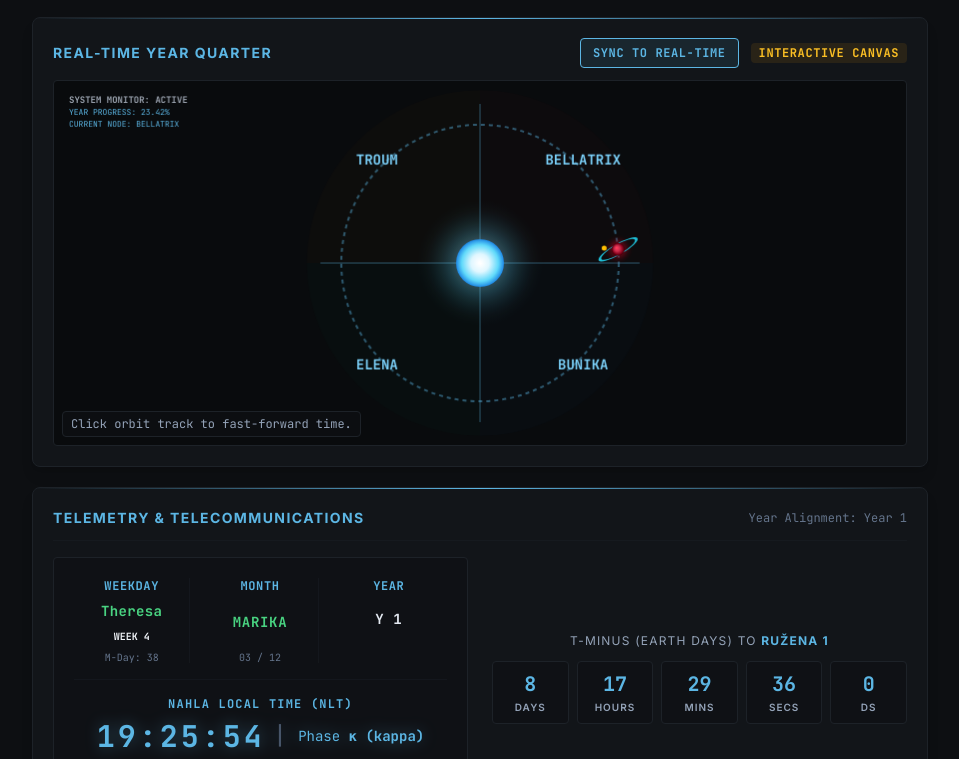
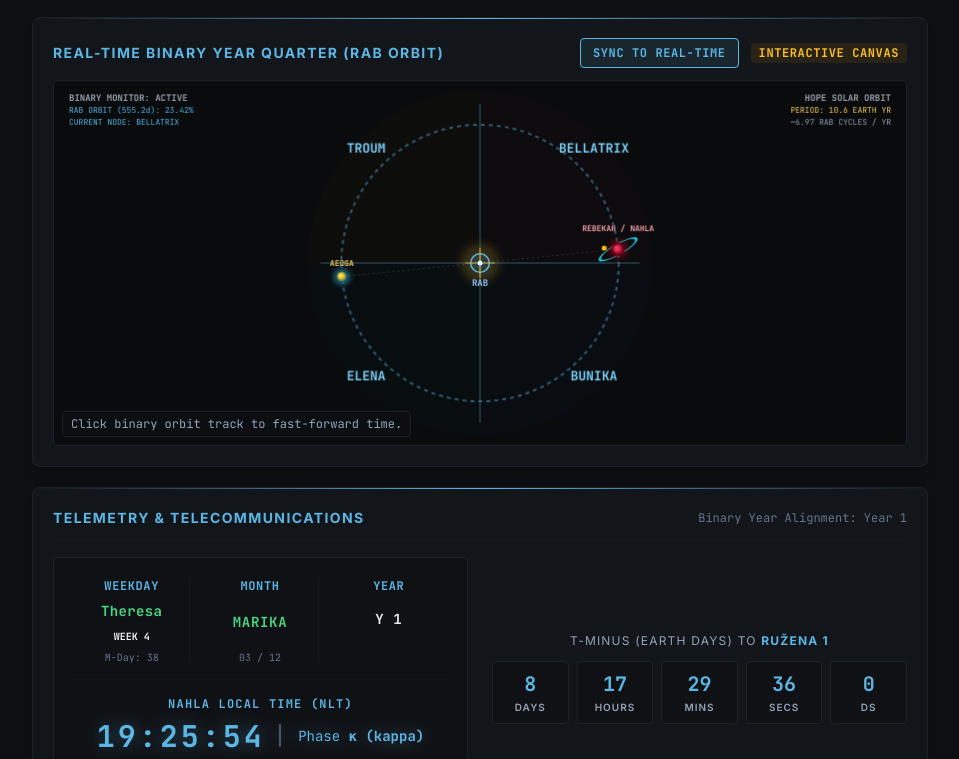
Before and after one commit to Lysander666/nahla-tracker, a plain HTML site: page nahla_calendar_system.html in a window 1280 px wide. Shown: the part 104-863 px from the top of the page, without its empty margins (160-1119 px from the left). Drawn offline with nearby package versions, Linux system fonts and the light colour scheme.

Commit message:
Update terminology for binary orbit system

```diff
--- a/nahla_calendar_system.html
+++ b/nahla_calendar_system.html
@@ -70,7 +70,7 @@
           </h1>
         </div>
         <p class="text-[10px] sm:text-xs text-slate-500 mt-1 uppercase tracking-wider">
-           Hypi Bra EV-P d5-78 | Orbiting Body: Rebekah (6) | Moon: Nahla (6 a)
+           Hypi Bra EV-P d5-78 | Binary Pair: Rebekah (6) &amp; Aeoga (7) | Moon: Nahla (6 a)
         </p>
       </div>
       <a href="index.html" class="px-2.5 py-1.5 rounded border border-[#1d2228] text-[10px] sm:text-xs text-slate-400 hover:text-[#5cb6e4] hover:border-[#5cb6e4] transition-all font-mono whitespace-nowrap">
@@ -86,7 +86,7 @@
 
         <div class="flex flex-col sm:flex-row justify-between items-start sm:items-center gap-2.5 mb-3">
           <span class="text-xs sm:text-sm text-[#5cb6e4] font-bold uppercase tracking-widest font-sans">
-            Real-Time Year Quarter
+            Real-Time Binary Year Quarter (RAB Orbit)
           </span>
           <div class="flex items-center gap-3 w-full sm:w-auto justify-between sm:justify-end">
             <button id="reset-time-btn" class="px-3 py-1.5 text-[11px] sm:text-xs font-mono font-bold rounded border border-[#5cb6e4] text-[#5cb6e4] bg-[#5cb6e4]/10 hover:bg-[#5cb6e4]/20 hover:shadow-[0_0_12px_rgba(92,182,228,0.3)] transition-all uppercase tracking-wider bg-[#0f1115]">
@@ -101,7 +101,7 @@
         <div class="relative w-full aspect-[4/3] sm:aspect-[16/9] md:aspect-[21/9] bg-[#090b0d] rounded border border-[#1d2228] overflow-hidden">
           <canvas id="orbitalCanvas" class="w-full h-full block cursor-crosshair"></canvas>
           <div class="absolute bottom-2 left-2 right-2 sm:right-auto bg-[#0d0f12]/90 border border-[#1d2228] px-2 py-1 rounded text-[10px] sm:text-xs font-mono text-slate-400 pointer-events-none text-center sm:text-left">
-            Click orbit track to fast-forward time.
+            Click binary orbit track to fast-forward time.
           </div>
         </div>
       </section>
@@ -262,7 +262,7 @@
       <!-- Calendar Grid Panel -->
       <section class="bg-[#121519] border border-[#1d2228] rounded-lg p-3 sm:p-5 shadow-lg">
         <h3 class="text-[11px] sm:text-xs text-[#5cb6e4] mb-4 uppercase tracking-wider sm:tracking-widest font-semibold font-mono">
-          555 day Nahlan calendar - 4 Quarters | 12 Months at 46 days each
+          555 day Nahlan calendar - 4 Quarters | 12 Months at 46 days each (RAB Binary Year)
         </h3>
 
         <!-- 12 Months Grid -->
@@ -313,13 +313,13 @@
     const WEEKDAY_SHORTS = ["ABE", "JAN", "MIR", "MAR", "THE", "FER", "HER", "ASM", "SAR", "GAU", "CHA"];
 
     const MONTHS_LORE = [
-      { name: "Hope", desc: "Sun of fierce beginnings, blue-white light and rebirth.", alignment: "Start of Year / Peak Sunlight" },
-      { name: "Simone", desc: "Primeval scorching planet of the healing dawn and the life-giving breath.", alignment: "Late Morning Orbit" },
-      { name: "Marika", desc: "Mystical dark ringed world of secrets and promise.", alignment: "Approaching Outer Orbit" },
+      { name: "Hope", desc: "Sun of fierce beginnings, blue-white light and rebirth.", alignment: "Start of Binary Cycle / RAB Periapsis" },
+      { name: "Simone", desc: "Primeval scorching planet of the healing dawn and the life-giving breath.", alignment: "Late Morning Binary Arc" },
+      { name: "Marika", desc: "Mystical dark ringed world of secrets and promise.", alignment: "Approaching Outer Binary Node" },
       { name: "Ružena", desc: "Marika's sister world, it is also shrouded in mystique, darkness and hidden wonder.", alignment: "High Horizon Phase" },
-      { name: "Rayne", desc: "Dazzling pink/red goddess of the middle system.", alignment: "Stellar Apex Alignment" },
+      { name: "Rayne", desc: "Dazzling pink/red goddess of the middle system.", alignment: "Binary Apex Alignment" },
       { name: "Báthory", desc: "The earth/night goddess. Honouring Nahla's dense, metal and sulphur-rich planetary mantle.", alignment: "Peak Magnetic Alignment" },
-      { name: "Aeoga", desc: "God of dust, sterility, and the burning heat of Hope. Day 277 commences the Festival of Mot - a 1-day dark beer event celebrating the furthest point from Hope and the return.", alignment: "Aphelion" },
+      { name: "Aeoga", desc: "God of dust, sterility, and the burning heat of Hope. Day 277 commences the Festival of Mot - a 1-day dark beer event celebrating the furthest point of the binary orbit and the return.", alignment: "RAB Apoapsis (Outer Binary Node)" },
       { name: "Skaði", desc: "Goddess of cosmic love, beauty, and the locked bond of giant and moon.", alignment: "Tidal Symmetrical Node" },
       { name: "Draupadi", desc: "Goddess of high mountain peaks, offering shelter and safe passage through the shadows of the descending orbit.", alignment: "Descending Node" },
       { name: "Sita", desc: "Goddess of writing, cosmic records, and mapping the stars.", alignment: "Apsidal Alignment" },
@@ -418,7 +418,7 @@
 
         const daysRemainingInFestival = totalDaysInYear - dayOfYear;
         msUntilNextMilestone = (daysRemainingInFestival * DAY_MS) + msLeftInCurrentDay;
-        nextMilestoneName = `Year ${year + 1}, Hope 1 (Perihelion)`;
+        nextMilestoneName = `Year ${year + 1}, Hope 1 (RAB Periapsis)`;
       }
 
       return {
@@ -556,6 +556,7 @@
       const h = canvas.height / window.devicePixelRatio;
       const cx = w / 2;
       const cy = h / 2;
+      const mobileScale = w < 480 ? 0.85 : 1.0;
 
       ctx.clearRect(0, 0, w, h);
 
@@ -573,7 +574,7 @@
         ctx.fill();
       }
 
-      // Brightened Orbit line tracking
+      // Brightened Binary Orbit track
       ctx.strokeStyle = "rgba(92, 182, 228, 0.45)";
       ctx.lineWidth = 2;
       ctx.setLineDash([4, 4]);
@@ -594,10 +595,9 @@
         ctx.stroke();
 
         const textTheta = theta + Math.PI/4;
-        const labelR = orbitRad * 1.05;
+        const labelR = orbitRad * 1.16;
 
-        // Enlarged and brightened Quarter titles (Bellatrix, Bunika, etc.)
-        const sizeMultiplier = w < 480 ? 1.1 : 1.35;
+        const sizeMultiplier = w < 480 ? 1.0 : 1.3;
         ctx.font = `bold ${Math.round(10 * sizeMultiplier)}px "JetBrains Mono", Courier, monospace`;
         ctx.fillStyle = "#7dd3fc";
         ctx.textBaseline = "middle";
@@ -606,40 +606,102 @@
       }
 
       // ==========================================
-      // CENTER: Primary Star Hope (A5 Vb Blue-White)
-      // ==========================================
-      const starRad = w < 480 ? 18 : 24;
-
-      // 1. Broad stellar corona / ambient glow
-      const coronaGrad = ctx.createRadialGradient(cx, cy, starRad * 0.4, cx, cy, starRad * 2.8);
-      coronaGrad.addColorStop(0, 'rgba(165, 230, 255, 0.45)');
-      coronaGrad.addColorStop(0.4, 'rgba(97, 218, 251, 0.20)');
-      coronaGrad.addColorStop(1, 'transparent');
-      ctx.fillStyle = coronaGrad;
-      ctx.beginPath();
-      ctx.arc(cx, cy, starRad * 2.8, 0, 2 * Math.PI);
-      ctx.fill();
-
-      // 2. Photosphere (blazing white core to electric cyan/blue edge)
-      const starGrad = ctx.createRadialGradient(cx, cy, 1, cx, cy, starRad);
-      starGrad.addColorStop(0, '#ffffff');       // Pure white core
-      starGrad.addColorStop(0.35, '#e0f7ff');    // Ultra-hot blue-white
-      starGrad.addColorStop(0.75, '#61dafb');    // Electric cyan mid
-      starGrad.addColorStop(1, '#1e88e5');       // Deep blue limb
-      ctx.fillStyle = starGrad;
-      ctx.beginPath();
-      ctx.arc(cx, cy, starRad, 0, 2 * Math.PI);
-      ctx.fill();
-
-// ==========================================
-      // ORBIT TRACK: Rebekah (Red Giant + Ring) & Nahla
+      // BINARY POSITIONS: Rebekah & Aeoga around RAB
       // ==========================================
       const progressRatio = nDate.dayOfYear / nDate.totalDaysInYear;
       const planetAngle = (progressRatio * 2 * Math.PI) - Math.PI / 2;
+      const aeogaAngle  = planetAngle + Math.PI; // Counter-orbiting 180 deg opposite across RAB
 
       const mx = cx + Math.cos(planetAngle) * orbitRad;
       const my = cy + Math.sin(planetAngle) * orbitRad;
 
+      const ax = cx + Math.cos(aeogaAngle) * orbitRad;
+      const ay = cy + Math.sin(aeogaAngle) * orbitRad;
+
+      // Barycentric tether line linking Rebekah <-> RAB <-> Aeoga
+      ctx.strokeStyle = "rgba(148, 163, 184, 0.22)";
+      ctx.lineWidth = 1;
+      ctx.setLineDash([2, 3]);
+      ctx.beginPath();
+      ctx.moveTo(mx, my);
+      ctx.lineTo(ax, ay);
+      ctx.stroke();
+      ctx.setLineDash([]);
+
+      // ==========================================
+      // CENTER: Rebekah–Aeoga Barycentre (RAB)
+      // ==========================================
+      const rabRad = w < 480 ? 10 : 13;
+
+      const rabGlow = ctx.createRadialGradient(cx, cy, 1, cx, cy, rabRad * 2.2);
+      rabGlow.addColorStop(0, 'rgba(92, 182, 228, 0.35)');
+      rabGlow.addColorStop(0.6, 'rgba(251, 191, 36, 0.12)');
+      rabGlow.addColorStop(1, 'transparent');
+      ctx.fillStyle = rabGlow;
+      ctx.beginPath();
+      ctx.arc(cx, cy, rabRad * 2.2, 0, 2 * Math.PI);
+      ctx.fill();
+
+      // Barycentre orbital reticle ring
+      ctx.strokeStyle = "rgba(125, 211, 252, 0.85)";
+      ctx.lineWidth = 1.4;
+      ctx.beginPath();
+      ctx.arc(cx, cy, rabRad * 0.72, 0, 2 * Math.PI);
+      ctx.stroke();
+
+      // Crosshair ticks through RAB
+      ctx.strokeStyle = "rgba(251, 191, 36, 0.75)";
+      ctx.lineWidth = 1.2;
+      ctx.beginPath();
+      ctx.moveTo(cx - rabRad * 1.15, cy);
+      ctx.lineTo(cx + rabRad * 1.15, cy);
+      ctx.moveTo(cx, cy - rabRad * 1.15);
+      ctx.lineTo(cx, cy + rabRad * 1.15);
+      ctx.stroke();
+
+      // Central barycentre node
+      ctx.fillStyle = "#e0f2fe";
+      ctx.beginPath();
+      ctx.arc(cx, cy, 2.5, 0, 2 * Math.PI);
+      ctx.fill();
+
+      ctx.font = `bold ${Math.round(8.5 * mobileScale)}px "JetBrains Mono", Courier, monospace`;
+      ctx.fillStyle = "#93c5fd";
+      ctx.textAlign = "center";
+      ctx.textBaseline = "top";
+      ctx.fillText("RAB", cx, cy + rabRad + 3);
+
+      // ==========================================
+      // COUNTER-ORBITING COMPANION: Aeoga (Body 7)
+      // ==========================================
+      const aeogaGlow = ctx.createRadialGradient(ax, ay, 1, ax, ay, 14);
+      aeogaGlow.addColorStop(0, 'rgba(251, 208, 97, 0.55)');
+      aeogaGlow.addColorStop(0.55, 'rgba(56, 189, 248, 0.22)');
+      aeogaGlow.addColorStop(1, 'transparent');
+      ctx.fillStyle = aeogaGlow;
+      ctx.beginPath();
+      ctx.arc(ax, ay, 14, 0, 2 * Math.PI);
+      ctx.fill();
+
+      const aeogaGrad = ctx.createRadialGradient(ax - 1.5, ay - 1.5, 0.5, ax, ay, 5.8);
+      aeogaGrad.addColorStop(0, '#fef08a');   // Warm sunlit cloud top
+      aeogaGrad.addColorStop(0.45, '#eab308'); // Golden water-life gas band
+      aeogaGrad.addColorStop(0.85, '#0e7490'); // Deep ocean-teal limb
+      aeogaGrad.addColorStop(1, '#083344');
+      ctx.fillStyle = aeogaGrad;
+      ctx.beginPath();
+      ctx.arc(ax, ay, 5.8, 0, 2 * Math.PI);
+      ctx.fill();
+
+      ctx.font = `bold ${Math.round(8 * mobileScale)}px "JetBrains Mono", Courier, monospace`;
+      ctx.fillStyle = "#fbd061";
+      ctx.textAlign = "center";
+      ctx.textBaseline = "bottom";
+      ctx.fillText("AEOGA", ax, ay - 9);
+
+      // ==========================================
+      // PRIMARY BINARY BODY: Rebekah (6) & Nahla (6a)
+      // ==========================================
       // 1. Gas Giant crimson ambient aura
       const rebGlow = ctx.createRadialGradient(mx, my, 1, mx, my, 16);
       rebGlow.addColorStop(0, 'rgba(235, 0, 35, 0.75)');
@@ -688,17 +750,35 @@
       ctx.arc(moonX, moonY, 2.5, 0, 2 * Math.PI);
       ctx.fill();
 
-      const mobileScale = w < 480 ? 0.85 : 1.0;
+      ctx.font = `bold ${Math.round(8 * mobileScale)}px "JetBrains Mono", Courier, monospace`;
+      ctx.fillStyle = "#fda4af";
+      ctx.textAlign = "center";
+      ctx.textBaseline = "bottom";
+      ctx.fillText("REBEKAH / NAHLA", mx, my - 16);
 
+      // Top-left HUD status readout (Binary Cycle)
       ctx.font = `bold ${Math.round(9 * mobileScale)}px "JetBrains Mono", Courier, monospace`;
       ctx.fillStyle = '#9ca4b0';
       ctx.textAlign = 'left';
-      ctx.fillText(`SYSTEM MONITOR: ACTIVE`, 15, 20);
+      ctx.textBaseline = 'alphabetic';
+      ctx.fillText(`BINARY MONITOR: ACTIVE`, 15, 20);
 
       ctx.font = `${Math.round(8 * mobileScale)}px "JetBrains Mono", Courier, monospace`;
       ctx.fillStyle = '#5cb6e4';
-      ctx.fillText(`YEAR PROGRESS: ${(progressRatio*100).toFixed(2)}%`, 15, 20 + Math.round(12 * mobileScale));
+      ctx.fillText(`RAB ORBIT (555.2d): ${(progressRatio*100).toFixed(2)}%`, 15, 20 + Math.round(12 * mobileScale));
       ctx.fillText(`CURRENT NODE: ${nDate.quarterName.toUpperCase()}`, 15, 20 + Math.round(24 * mobileScale));
+
+      // Top-right HUD status readout (Hope Solar Orbit)
+      ctx.font = `bold ${Math.round(9 * mobileScale)}px "JetBrains Mono", Courier, monospace`;
+      ctx.fillStyle = '#9ca4b0';
+      ctx.textAlign = 'right';
+      ctx.fillText(`HOPE SOLAR ORBIT`, w - 15, 20);
+
+      ctx.font = `${Math.round(8 * mobileScale)}px "JetBrains Mono", Courier, monospace`;
+      ctx.fillStyle = '#fbd061';
+      ctx.fillText(`PERIOD: 10.6 EARTH YR`, w - 15, 20 + Math.round(12 * mobileScale));
+      ctx.fillStyle = '#94a3b8';
+      ctx.fillText(`~6.97 RAB CYCLES / YR`, w - 15, 20 + Math.round(24 * mobileScale));
 
       if (hoveredAngle !== null) {
         ctx.strokeStyle = '#49d38188';
@@ -799,7 +879,7 @@
         toast.className = "text-[10px] sm:text-xs font-mono text-[#49d381] bg-[#49d381]/10 px-1.5 py-0.5 rounded uppercase tracking-wider font-semibold";
         alertBanner.innerHTML = `
           <span class="inline-block w-2 h-2 rounded-full bg-[#49d381]"></span>
-          <span class="text-slate-400">46-day month: 4 weeks (44 days), each month ending with a 2-day festival. 12 months (+3 intercalary days) per cycle of 555 days.</span>
+          <span class="text-slate-400">46-day month: 4 weeks (44 days), each month ending with a 2-day festival. 12 months (+3 intercalary days) per RAB binary cycle of 555 days.</span>
         `;
       }
     }
@@ -866,7 +946,6 @@
             : 'bg-[#121519] border-[#1d2228] text-slate-400 hover:border-slate-700 hover:bg-[#15191e]'
         }`;
 
-        // Replaced substring truncation with full names of the Quarters at the top of the cards
         button.innerHTML = `
           <div class="flex justify-between items-start">
             <span class="text-[10px] sm:text-xs text-slate-500 font-medium font-mono">M ${idx + 1} | ${QUARTERS[qIdx]}</span>
@@ -937,7 +1016,7 @@
               Primary System Festival named after the parent gas giant Rebekah.
             </p>
             <p class="text-xs sm:text-sm text-slate-300 mt-2.5 leading-relaxed font-sans">
-              This 3-day (4-day in leap years) celebration sits outside standard months and quarters. Standard weekday clocks pause as Rebekah coordinates shift into maximum orbital acceleration, preparing to loop safely back into Month 1 (Hope) Day 1 at Perihelion.
+              This 3-day (4-day in leap years) celebration sits outside standard months and quarters. Standard weekday clocks pause as Rebekah and Aeoga complete their binary orbit around their shared barycentre (RAB), preparing to loop safely back into Month 1 (Hope) Day 1 at RAB Periapsis.
             </p>
             <div class="mt-3 inline-flex items-center gap-1.5 text-[11px] sm:text-xs text-purple-400 font-sans">
               <span class="w-1.5 h-1.5 rounded-full bg-purple-400"></span>
@@ -999,7 +1078,7 @@
       if (nDate.isYearZero) {
         epochRefSpan.innerText = "Target Epoch: 2026-07-03 03:10:11 UTC";
       } else {
-        epochRefSpan.innerText = `Year Alignment: Year ${nDate.year}`;
+        epochRefSpan.innerText = `Binary Year Alignment: Year ${nDate.year}`;
       }
 
       const totalSecsInDay = Math.floor(nDate.msInCurrentDay / 1000);
@@ -1098,7 +1177,7 @@
       } else {
         const progressPct = (nDate.dayOfYear / nDate.totalDaysInYear) * 100;
         progressBarFill.style.width = `${progressPct}%`;
-        progressionText.innerText = `Day ${nDate.dayOfYear} of ${nDate.totalDaysInYear} | ${progressPct.toFixed(2)}% orbital progression complete.`;
+        progressionText.innerText = `Day ${nDate.dayOfYear} of ${nDate.totalDaysInYear} | ${progressPct.toFixed(2)}% binary orbital progression complete.`;
       }
 
       const currentYear = nDate.year;
```
